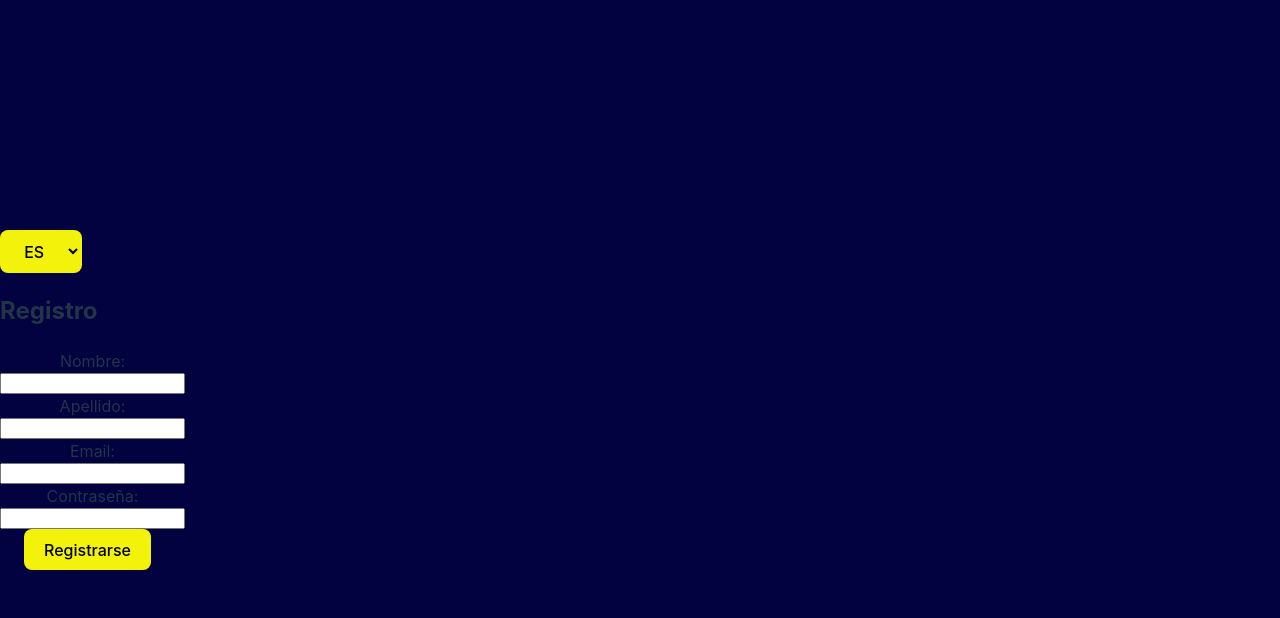
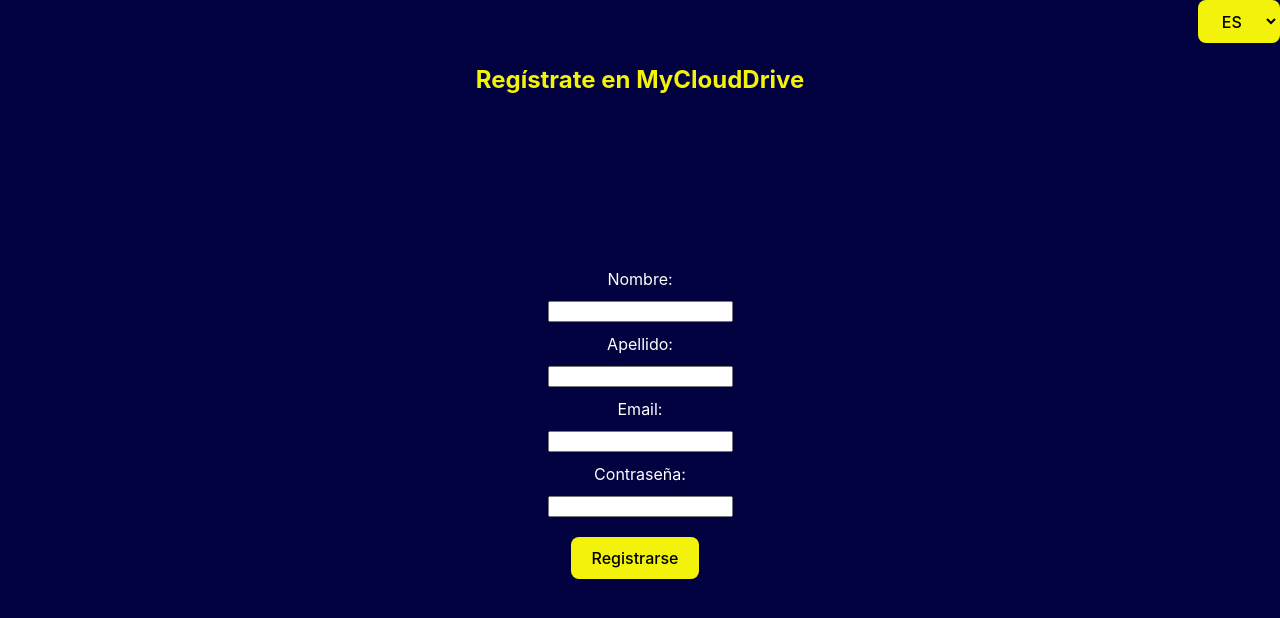
Before and after one commit to rto1991/proyecto03-Hack-a-Boss, a React (Vite) app in the folder proyecto03/: page / in a window 1280 px wide. Both pictures are taken after a click on the button "REGISTRARSE". Shown: the top 618 px of the page. Built offline with nearby package versions, Linux system fonts and the light colour scheme.

Commit message:
Version movil signup

```diff
--- a/proyecto03/src/components/Signup/Signup.css
+++ b/proyecto03/src/components/Signup/Signup.css
@@ -1,67 +1,46 @@
-/* header {
-  display: flex;
-  flex-wrap: wrap;
-  justify-content: end;
-  align-items: end;
-  border: 1 px solid rgb(234, 241, 6);
-  background-color: rgb(2, 2, 64);
-  padding-top: 1 rem;
-} */
-
-header.App {
-  width: 100vw;
-  height: 100vh;
-  display: flex;
-  justify-content: end;
-  align-items: end;
-  border: 1 px solid rgb(234, 241, 6);
-  background-color: rgb(2, 2, 64);
-  padding-top: 1 rem;
-}
-
-div.root {
-  width: 100vh;
-  height: 100vh;
-  background-color: rgb(2, 2, 64);
-}
-
 body {
   background-color: rgb(2, 2, 64);
 }
 
 form {
   display: flex;
+  width: 100vw;
+  height: 80vh;
   flex-direction: column;
   align-items: center;
   justify-content: center;
 }
 
-/* .signup-container {
+div {
   display: flex;
   flex-direction: column;
-  align-items: center;
-  justify-content: center;
-  height: 100vh;
-  width: 100vw;
-  background-color: rgb(2, 2, 64);
-  color: rgb(242, 242, 11);
+  margin: 0 auto;
 }
 
-.signup-form {
-  display: flex;
-  flex-direction: column;
-  align-items: center;
+h2 {
+  color: rgb(242, 242, 11);
+  margin: 0 auto;
+}
+
+label {
+  color: white;
+}
+
+.language-selector {
+  position: absolute;
+  right: 0;
+  top: 0;
+}
+
+button {
   margin-top: 20px;
 }
 
-.signup-form label {
-  margin-bottom: 10px;
+input {
+  margin-top: 10px;
+  border-radius: 5;
 }
 
-.signup-form input {
-  margin-bottom: 15px;
+label {
+  margin-top: 10px;
 }
-
-.signup-form button {
-  background-color: rgb(242, 242, 11);
-} */
--- a/proyecto03/src/components/Signup/Signup.jsx
+++ b/proyecto03/src/components/Signup/Signup.jsx
@@ -35,7 +35,7 @@
 
   return (
     <div>
-      <h2>Registro</h2>
+      <h2>Regístrate en MyCloudDrive </h2>
       <form onSubmit={handleSubmit}>
         <label htmlFor="name">Nombre:</label>
         <input
```
